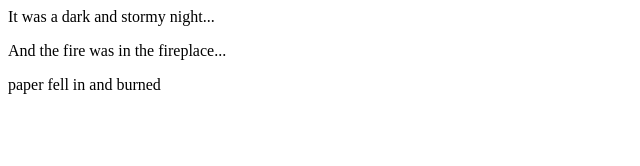
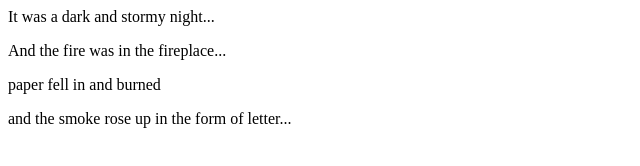
Before and after one commit to phickman96/Fireside-story, a plain HTML site: page index.html in a window 1280 px wide. Shown: the whole page, without its empty margins (0-640 px from the left). Drawn offline with Linux system fonts and the light colour scheme.

Commit message:
player 2 adds a line

```diff
--- a/index.html
+++ b/index.html
@@ -3,5 +3,6 @@
         <p>It was a dark and stormy night...</p>
         <p>And the fire was in the fireplace...</p>
         <p>paper fell in and burned</p>
+        <p>and the smoke rose up in the form of letter...</p>
     </body>
 </html>
```
